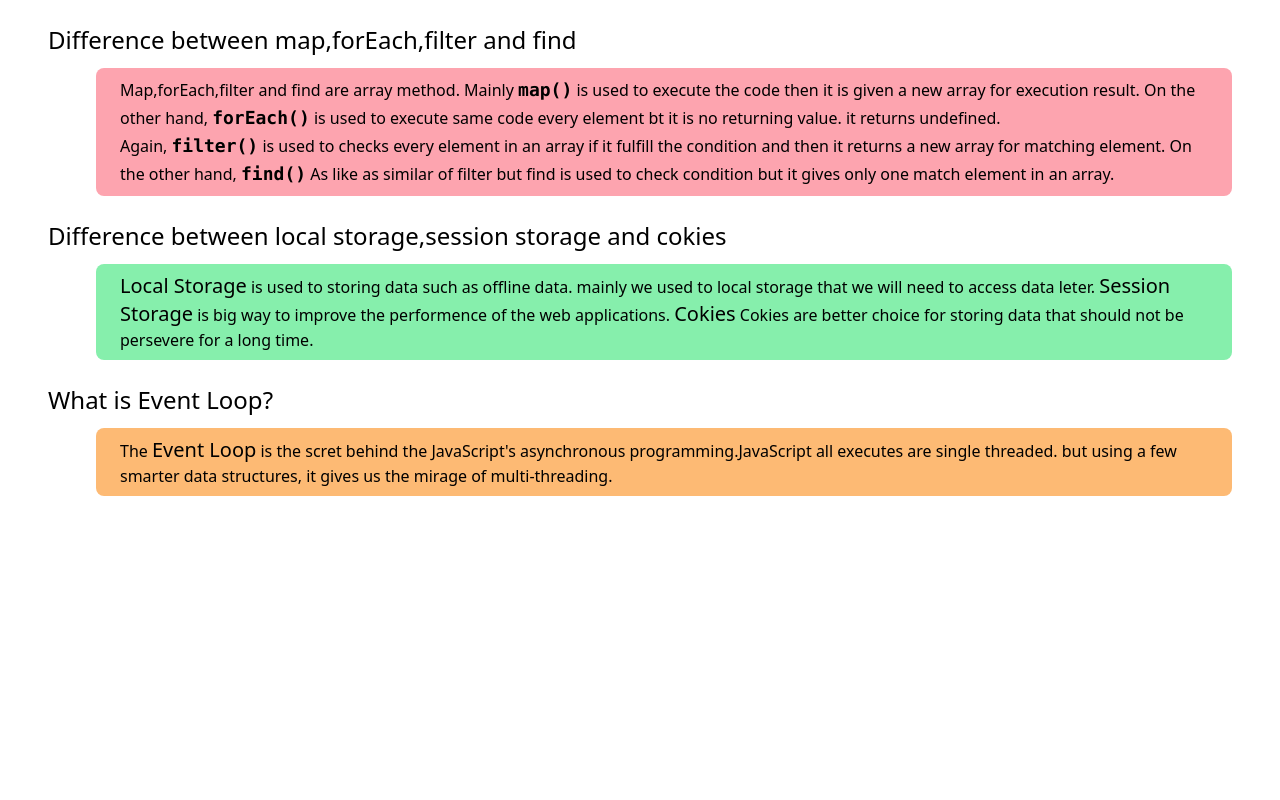
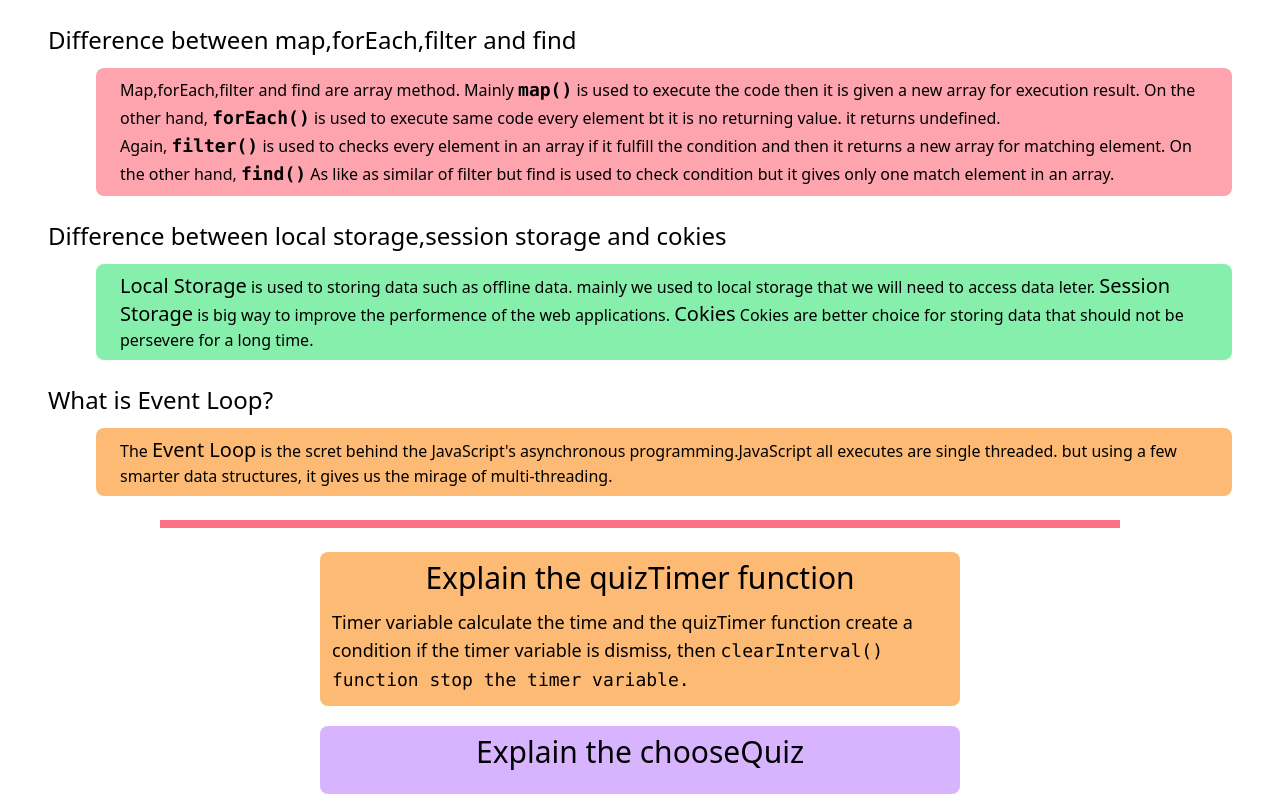
Before and after one commit to emamjion/guiz-hero, a plain HTML site: page blog.html in a window 1280 px wide. Drawn offline with nearby package versions, Linux system fonts and the light colour scheme.

Commit message:
I am adding quizTimer in blog.html file and i explained it

```diff
--- a/blog.html
+++ b/blog.html
@@ -34,5 +34,17 @@
             </div>
         </div>
     </div>
+    <div class="border-4 w-9/12 mx-auto border-rose-400"></div>
+    <!-- function explain -->
+    <div class="container mt-6 mx-auto">
+        <div class="bg-orange-300 w-[50%] mx-auto rounded-lg">
+            <h3 class="text-center pt-2 text-3xl">Explain the quizTimer function</h3>
+            <p class="text-lg p-3">Timer variable calculate the time and the quizTimer function create a condition if the timer variable is dismiss, then <code>clearInterval() function stop the timer variable.</code></p>
+        </div>
+        <div class="bg-purple-300 w-[50%] mx-auto rounded-lg mt-5">
+            <h3 class="text-center pt-2 text-3xl">Explain the chooseQuiz</h3>
+            <p class="text-lg p-3"></p>
+        </div>
+    </div>
 </body>
 </html>
```
